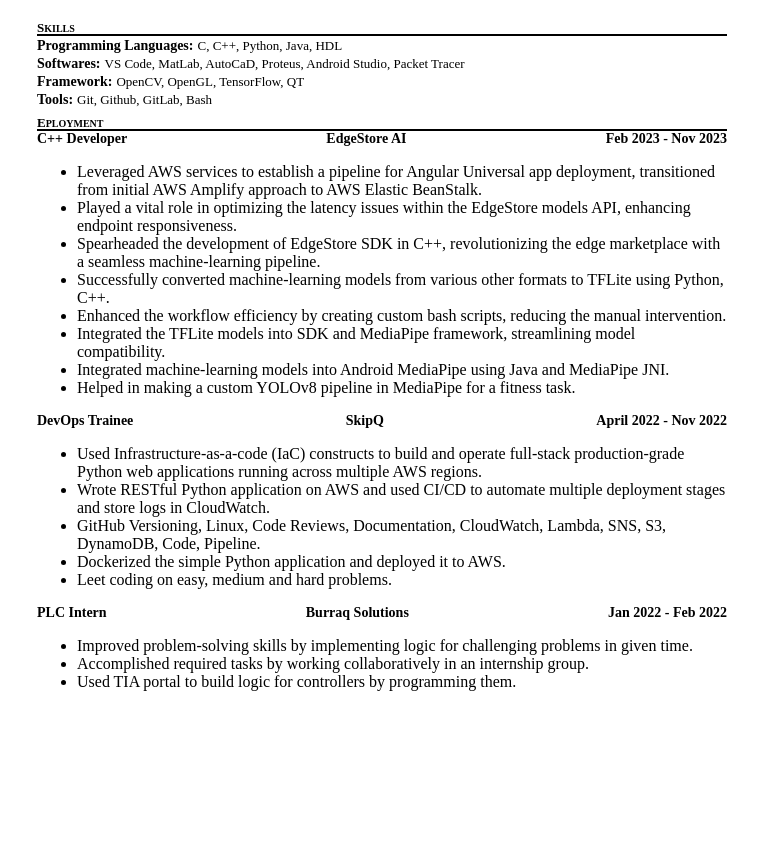
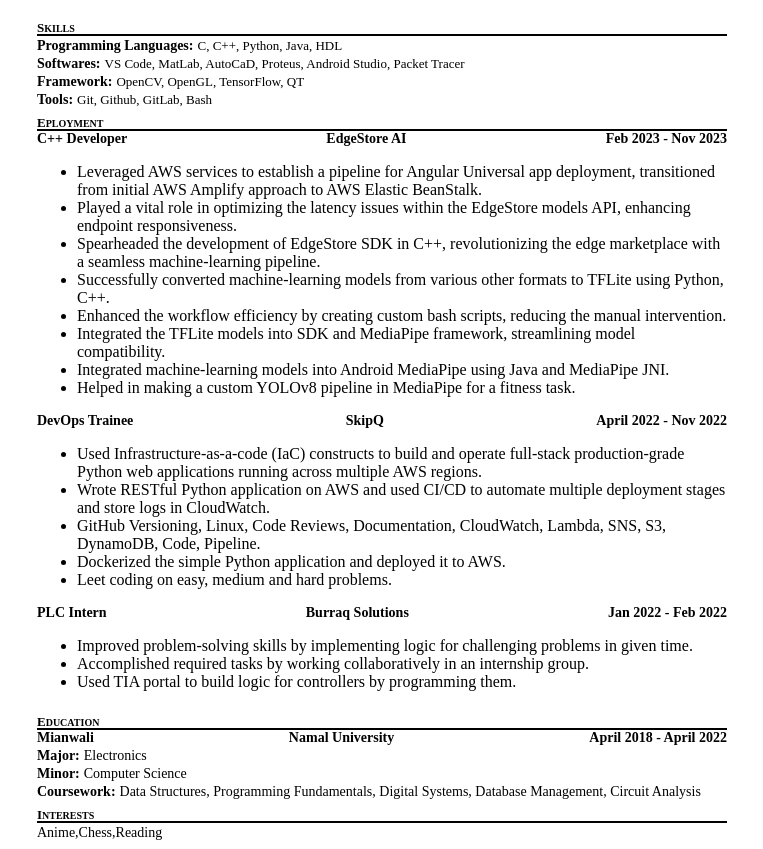
Before and after one commit to HumayunMustafa/ResumeHtmlCss, a plain HTML site: page index.html in a window 1280 px wide. Shown: the part 135-984 px from the top of the page, without its empty margins (258-1021 px from the left). Before the commit the page ends 842 px from the top, so only its background shows below. Drawn offline with Linux system fonts and the light colour scheme.

Commit message:
completed

```diff
--- a/index.html
+++ b/index.html
@@ -65,6 +65,25 @@
                     <li>Used TIA portal to build logic for controllers by programming them.</li>
                 </ul>
             </section>
+            <section>
+                <p class="scaleup inline bold" >E</p><p class="scaledown inline bold">DUCATION</p>
+                <div class="divider"></div>
+                <p class="bold subheading align-with-line" id="flex-display">
+                    Mianwali<span>Namal University</span><span>April 2018 - April 2022</span> </p>
+                <p class="bold subheading inline">Major:</p>
+                <p class="subheading inline">Electronics</p><br/>
+                <p class="bold subheading inline">Minor:</p>
+                <p class="subheading inline">Computer Science</p><br/>
+                <p class="bold subheading inline">Coursework:</p>
+                <p class="subheading inline">Data Structures, Programming Fundamentals,
+                    Digital Systems, Database Management, Circuit Analysis
+                </p>
+            </section>
+            <section>
+                <p class="scaleup inline bold" >I</p><p class="scaledown inline bold">NTERESTS</p>
+                <div class="divider"></div>
+                <p class="inline subheading">Anime,Chess,Reading</p>
+            </section>
         </main>
     </body>
 </html>
```
